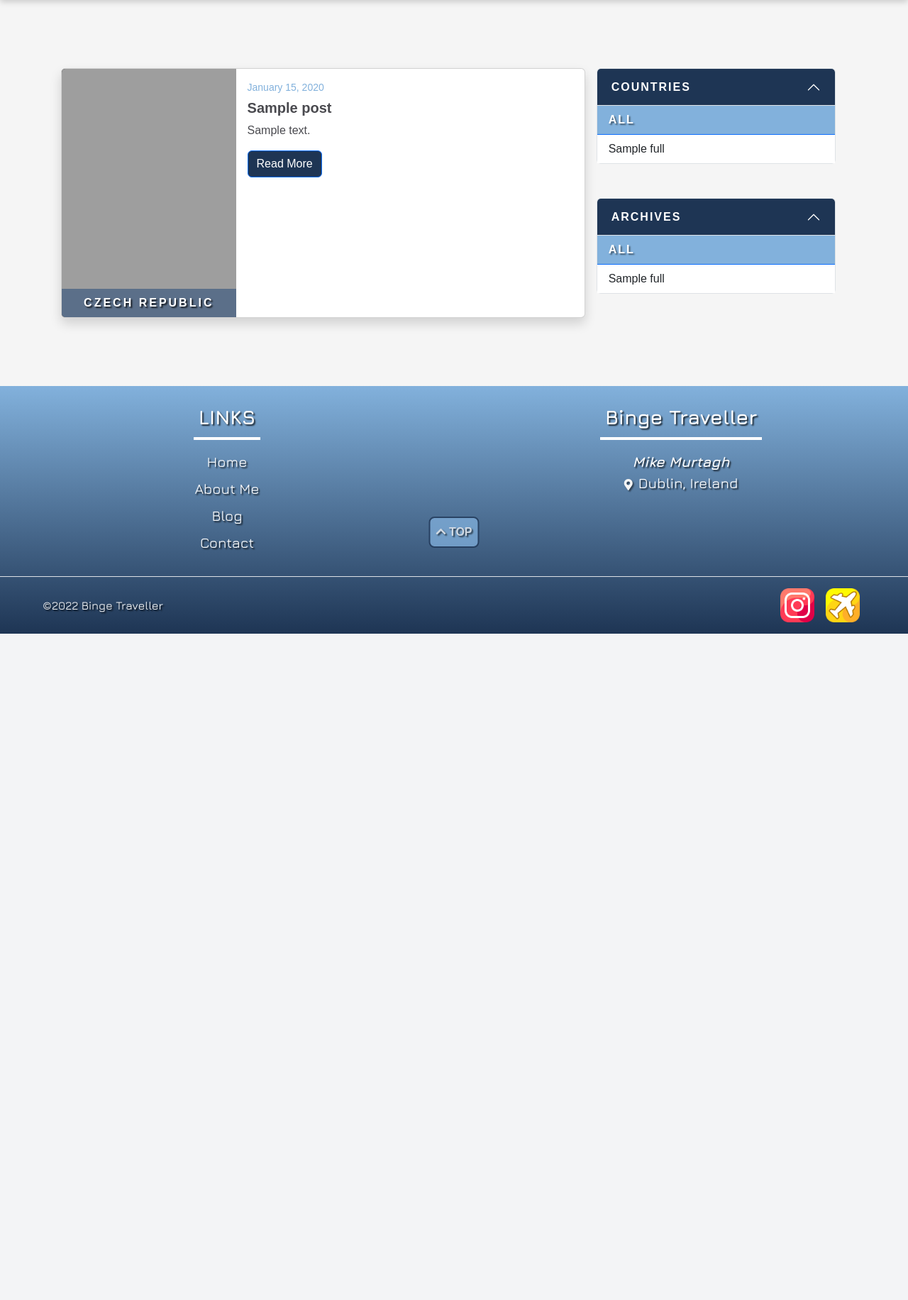
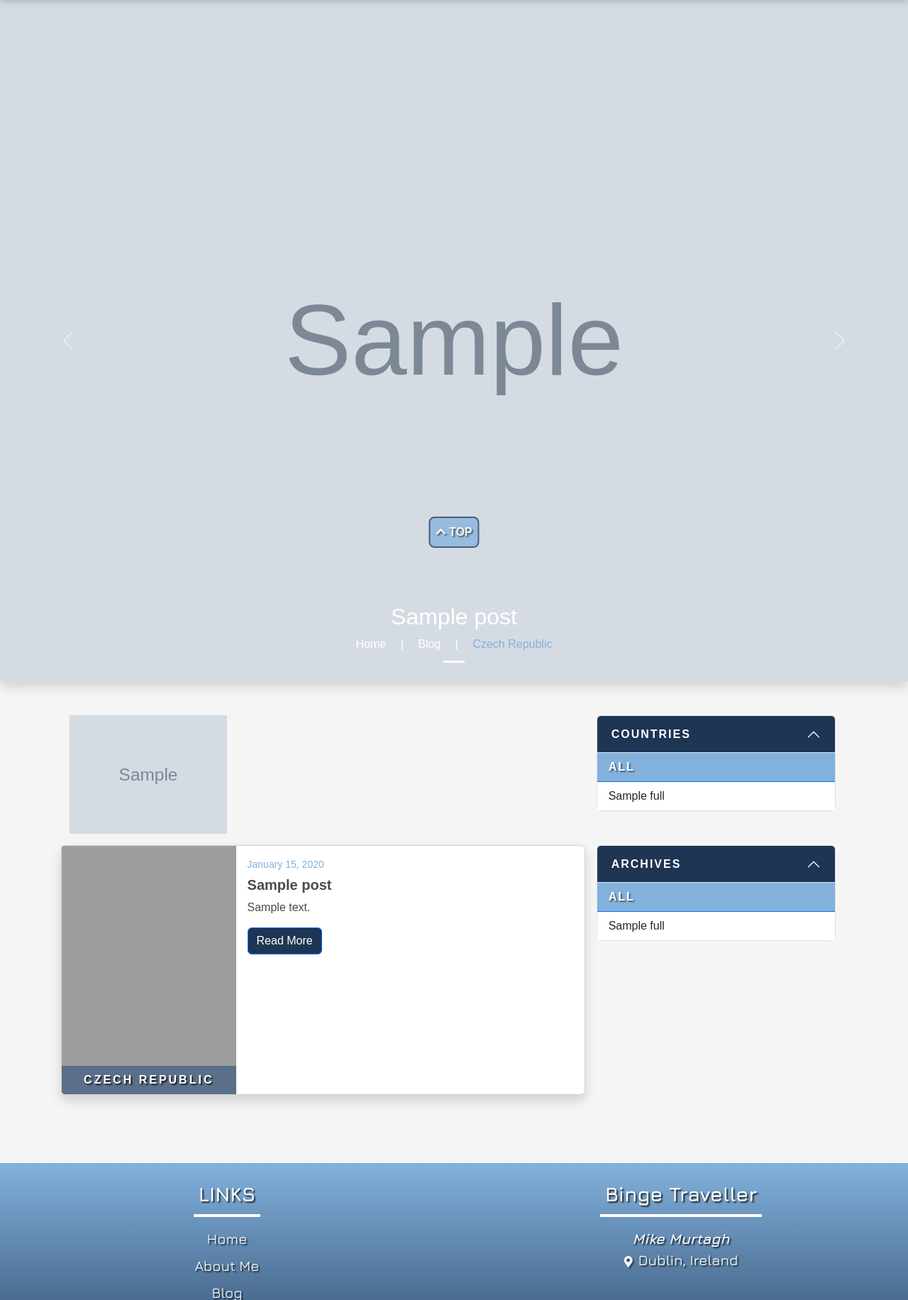
Before and after one commit to TravelTimN/binge-traveller-mike, a Django app: template blog/templates/blog/blog_post.html in a window 1280 px wide. Shown: the part 76-1908 px from the top of the page at 71% size. Before the commit the page ends 969 px from the top, so only its background shows below. Run offline with Django 3.2, Linux system fonts and the light colour scheme; tables that the repository leaves empty hold one stand-in row (values such as "Sample post"); the template is opened without the code that fills it: values that come from a table or form of the project are taken from there, most other values are stand-ins (such as "Sample title", 1, 10 or a date in 2020); grey boxes marked "Sample" are stand-in pictures; some web fonts are replaced; grey boxes are pictures that could not be loaded.

Commit message:
Add image carousel to blog post hero section

```diff
--- a/blog/templates/blog/blog_post.html
+++ b/blog/templates/blog/blog_post.html
@@ -3,34 +3,45 @@
 {% load humanize %}
 
 {% block content %}
-    <!-- blog hero image -->
-    <!-- <section id="blog-hero-img" class="container-fluid parallax hero-bg-imgs shadow m-0 p-0">
-        <div class="row m-0 p-0 hero-overlay">
-            <div class="col-12 m-0 p-0 text-center text-white text-shadow">
-                <div class="row m-0 p-0">
-                    <div class="col-12 px-5">
-                        <h1 id="main-heading" class="display-1 my-5 pt-5 font-jura">
-                            Binge Traveller Blog
-                        </h1>
-                        <br><br>
-                        <p class="tagline mx-0 mx-md-5 pt-5">
-                            All my adventures, in one place.
-                        </p>
+    {% if images|length > 0 %}
+        <!-- blog hero carousel -->
+        <section id="blog-hero-carousel" class="shadow carousel slide carousel-fade m-0 p-0" data-bs-ride="carousel">
+            <div class="carousel-indicators">
+                {% for image in images %}
+                    <button type="button" data-bs-target="#blog-hero-carousel" data-bs-slide-to="{{ forloop.counter0 }}" {% if forloop.first %}class="active" aria-current="true"{% endif %} aria-label="Slide 1"></button>
+                {% endfor %}
+            </div>
+            <div class="carousel-inner">
+                {% for image in images %}
+                    <div class="carousel-item {% if forloop.first %}active{% endif %}">
+                        <img src="{{ image.image.url }}" class="d-block w-100 img-fluid" alt="{{ image.post.title }}">
+                        <div class="carousel-caption rounded-4">
+                            <h2 class="d-none d-md-block">{{ image.post.title }}</h2>
+                            <h5 class="d-md-none">{{ image.post.title }}</h5>
+                            <p class="p-0 m-0">
+                                <a href="{% url 'home' %}" class="d-none d-md-inline-block">Home</a>
+                                <span class="d-none d-md-inline-block mx-3">|</span>
+                                <a href="{% url 'blog' %}#blogs" class="d-none d-md-inline-block">Blog</a>
+                                <span class="d-none d-md-inline-block mx-3">|</span>
+                                <a href="{% url 'blog' %}?country={{ image.post.country }}#blogs" class="text-bt-primary">{{ image.post.country.name }}</a>
+                            </p>
+                        </div>
                     </div>
-                </div>
-                <div class="row d-none d-sm-flex m-0 p-0" id="hero-caret">
-                    <div class="col-12">
-                        <a href="#blogs" class="fs-1">
-                            <i class="fas fa-chevron-down text-white" id="home-hero-caret-down"></i>
-                        </a>
-                    </div>
-                </div>
+                {% endfor %}
             </div>
-        </div>
-    </section> -->
+            <button class="carousel-control-prev" type="button" data-bs-target="#blog-hero-carousel" data-bs-slide="prev">
+                <span class="carousel-control-prev-icon" aria-hidden="true"></span>
+                <span class="visually-hidden">Previous</span>
+            </button>
+            <button class="carousel-control-next" type="button" data-bs-target="#blog-hero-carousel" data-bs-slide="next">
+                <span class="carousel-control-next-icon" aria-hidden="true"></span>
+                <span class="visually-hidden">Next</span>
+            </button>
+        </section>
+    {% endif %}
 
     <!-- blog -->
-    <section id="blogs" class="container pt-5 scroll-margin-top">
+    <section id="blogs" class="container pt-0 scroll-margin-top">
         <div class="row my-5 mx-1">
 
             <!-- sidebar menus -->
@@ -38,8 +49,19 @@
 
             <!-- the blog -->
             <div class="col-12 col-lg-8 order-2 order-lg-1">
-                <div class="row">
 
+                <!-- first 3 post images -->
+                <div class="row order-2 order-lg-1">
+                    {% for image in images %}
+                        {% if forloop.counter <= 3 %}
+                            <div class="col-4 mb-3">
+                                <img src="{{ image.image.url }}" class="img-fluid h-100 blog-image-thumb" alt="{{ image.post.title }}">
+                            </div>
+                        {% endif %}
+                    {% endfor %}
+                </div>
+
+                <div class="row order-1 order-lg-2">
                     <div class="col-12 card blog-card mb-5 mx-0 p-0 shadow">
                         <div class="row g-0">
                             <div class="col-md-4">
@@ -82,6 +104,17 @@
 
                 </div>
 
+                <!-- all remaining post images -->
+                <div class="row">
+                    {% for image in images %}
+                        {% if forloop.counter > 3 %}
+                            <div class="col-4 mb-3">
+                                <img src="{{ image.image.url }}" class="img-fluid h-100 blog-image-thumb" alt="{{ image.post.title }}">
+                            </div>
+                        {% endif %}
+                    {% endfor %}
+                </div>
+
             </div>
         </div>
     </section>
```
